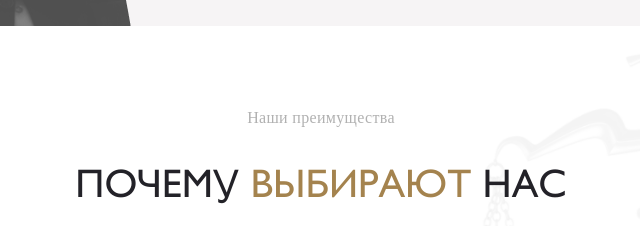
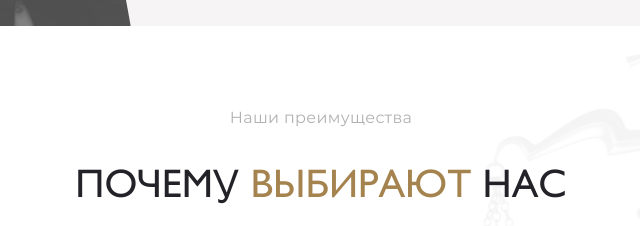
Before and after one commit to evgenijantonyuk/freelans-law, a plain HTML site: page index.html in a window 1280 px wide. Shown: the part 1274-1500 px from the top of the page, 319-959 px from the left. Drawn offline with Linux system fonts and the light colour scheme; a web font is replaced by a local one.

Commit message:
fix-errors

```diff
--- a/css/advantage.css
+++ b/css/advantage.css
@@ -13,7 +13,7 @@
 
 .subtitle__advantage {
     text-align: center;
-    font-family: var(--mainTextFamily)f;
+    font-family: var(--mainTextFamily);
     font-size: 16px;
     font-weight: 250;
     line-height: 150%;
```
Also changed, not shown: fonts/Montserrat-Italic.woff (added), fonts/Montserrat-Italic.woff2 (added).
